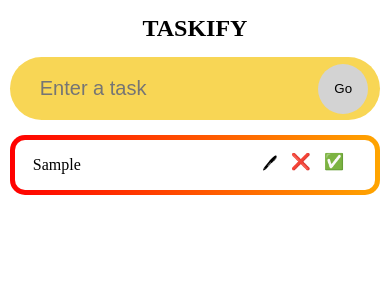
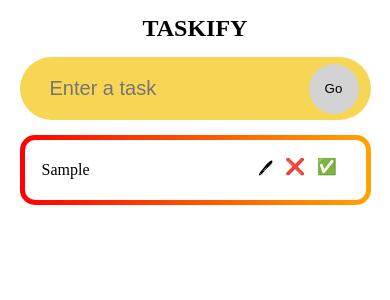
Before and after one commit to HJeong1200/TS-Todo, a React (Create React App) app in the folder ts-todo/: page / in a window 390 px wide. Both pictures are taken after typing "Sample" into the empty fields and a click on the button "Go". Shown: the top 300 px of the page. Built offline with nearby package versions, Linux system fonts and the light colour scheme.

Commit message:
fix height for TodoCard

```diff
--- a/ts-todo/src/components/style.css
+++ b/ts-todo/src/components/style.css
@@ -48,7 +48,7 @@
 .todo__card {
   display: flex;
   width: 29.5%;
-  height: 60px;
+  height: 70px;
   border-radius: 15px;
   padding: 5px;
   margin-top: 15px;
@@ -78,15 +78,16 @@
 
 @media (max-width: 700px) {
   .input {
-    width: 95%;
+    width: 90%;
   }
 
   .todos {
-    width: 95%;
+    width: 90%;
   }
 
   .todo__card {
     width: 100%;
+    height: 70px;
   }
 
   .todo__card--text {
```
